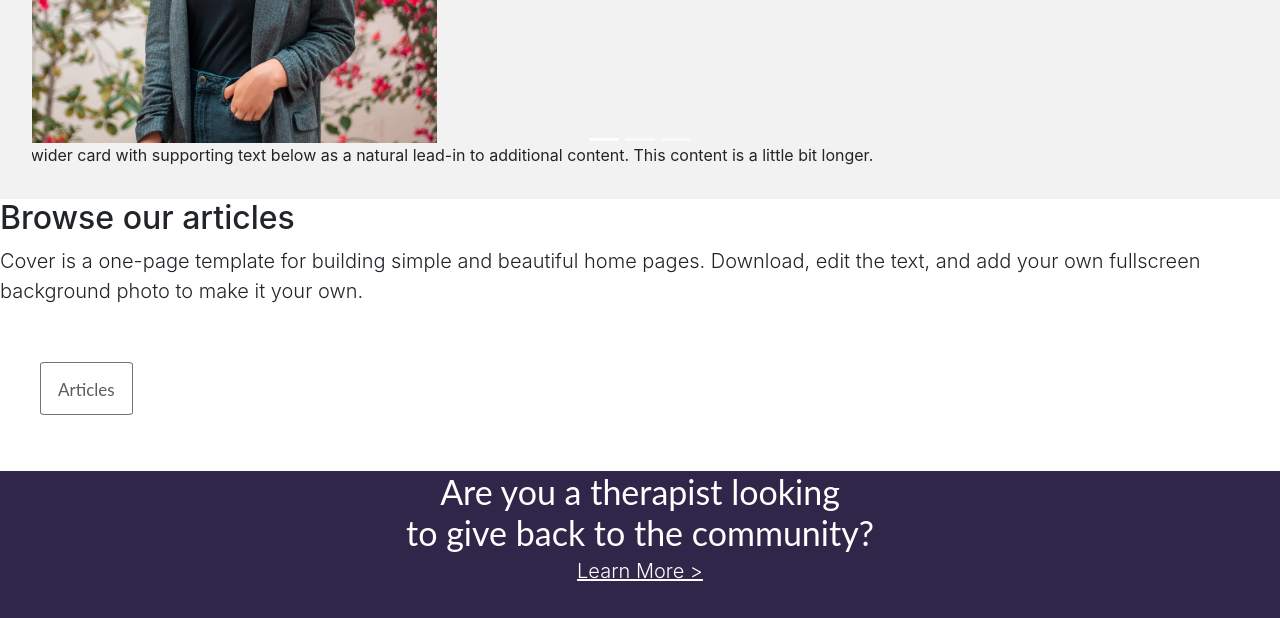
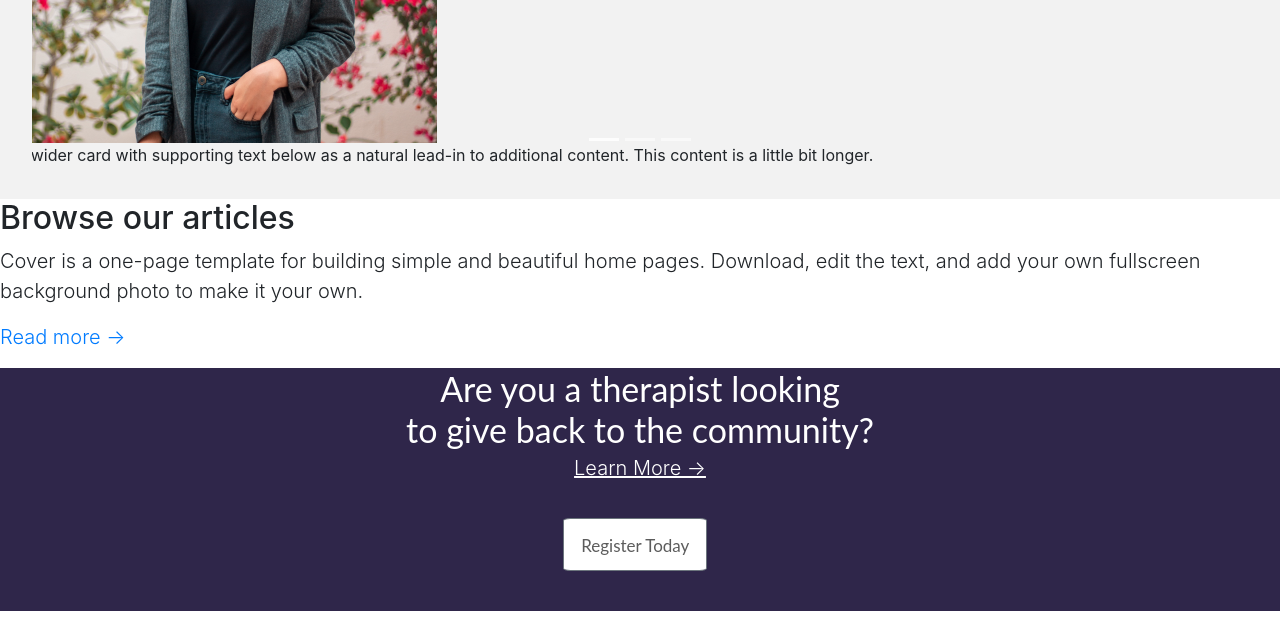
Before and after one commit to lwerre/hackathon, a website: page TherapyCircles/index1.html in a window 1280 px wide. Shown: the part 2134-2752 px from the top of the page. Drawn offline with Linux system fonts and the light colour scheme.

Commit message:
new bransh

```diff
--- a/TherapyCircles/index1.html
+++ b/TherapyCircles/index1.html
@@ -240,7 +240,7 @@
     <h2 class="cover-heading">Browse our articles</h2>
     <p class="lead">Cover is a one-page template for building simple and beautiful home pages. Download, edit the text, and add your own fullscreen background photo to make it your own.</p>
     <p class="lead">
-      <a href="articles.html" class="btn btn-lg btn-secondary">Articles</a>
+      <a href="articles.html" class="line-with-arrow-link-article">Read more → </a>
     </p>
   </main>
 </div>
@@ -250,7 +250,7 @@
 <main role="main" class="action">
     <h2 class="give">Are you a therapist looking <br> to give back to the community?</h2>
     <div class="lead" id="therapist-actions">
-      <a href="articles.html" class="line-with-arrow-link">Learn More ></a>
+      <a href="articles.html" class="line-with-arrow-link">Learn More →</a>
     </div>
     <div>
       <a href="articles.html" id="therapist-actions-btn" class="btn btn-lg btn-secondary">Register Today</a>
```
